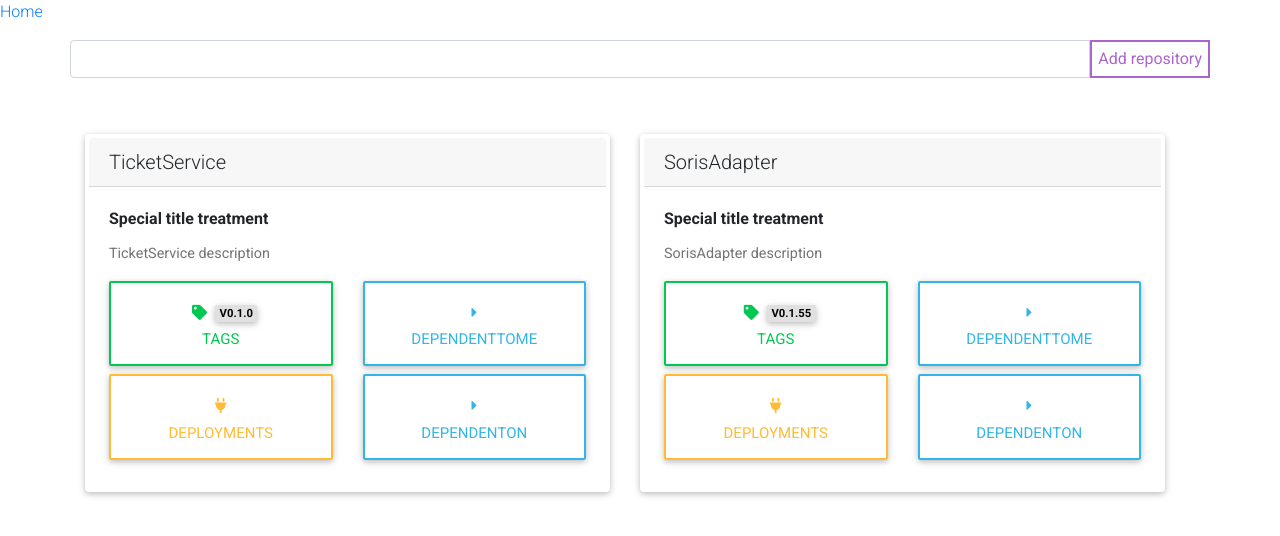
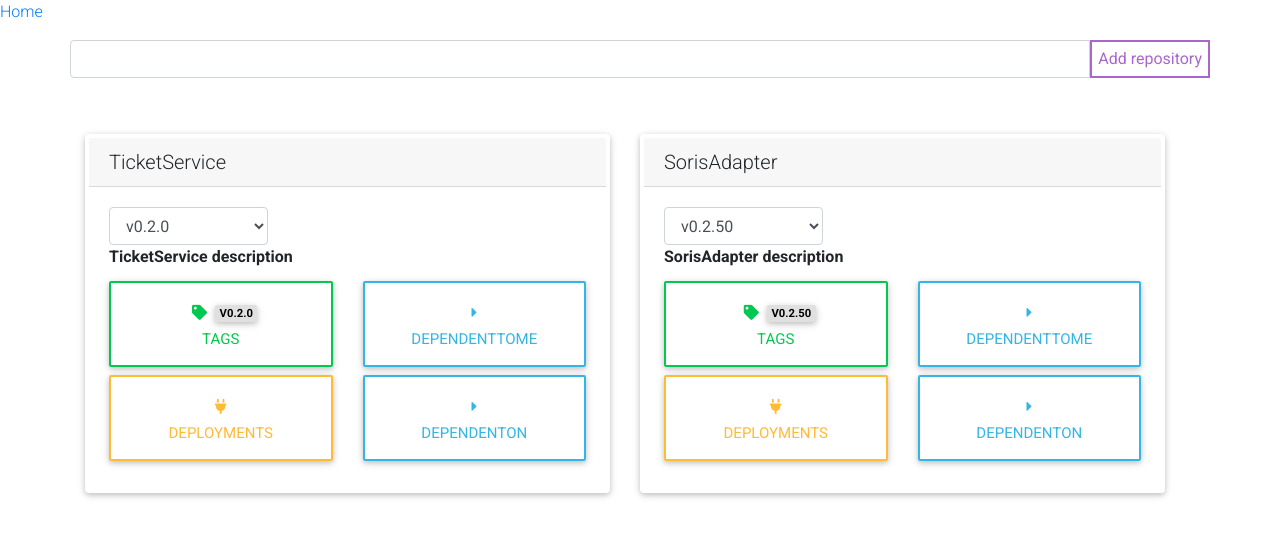
Before and after one commit to bbakla/tagtracker, a React (Create React App) app in the folder frontend/tracker/: page /projects in a window 1280 px wide. Shown: the top 536 px of the page. Built offline with nearby package versions, Linux system fonts and the light colour scheme.

Commit message:
dropdown works fine

```diff
--- a/frontend/tracker/src/DisplayProjects.js
+++ b/frontend/tracker/src/DisplayProjects.js
@@ -22,6 +22,17 @@ export class DisplayProjects extends Component {
                   </div>
               /!* <a href="#" className="btn btn-primary">Go somewhere</a>*!/
           );*/
+    sortTag = (tags) => {
+
+        let sorted = tags.sort((tag1, tag2) => new Date(tag2.createdDate) - new Date(tag1.createdDate));
+
+        console.log("sorting");
+        console.log(sorted);
+
+        //this.setState({selectedTag: sorted}, () => console.log( this.state.selectedTag));
+
+        return sorted;
+    }
 
   render = () =>
 
@@ -29,9 +40,10 @@ export class DisplayProjects extends Component {
 
           {
               this.props.projects.map(project => (
-                  <Project name = {project.projectName}
+                  <Project key={project.projectName}
+                           name = {project.projectName}
                            description = {project.description}
-                           tags = {project.tags}
+                           tags = {project.tags.sort((tag1, tag2) => new Date(tag2.createdDate) - new Date(tag1.createdDate))}
                            dependentToMe = {project.dependentToMe}
                            dependentOn = {project.dependentOn}
                            deployments = {project.deployments}
--- a/frontend/tracker/src/Project.js
+++ b/frontend/tracker/src/Project.js
@@ -4,35 +4,83 @@ import {Deployment} from "./deployment/Deployment";
 import {ShowDependency} from "./dependencies/ShowDependency";
 import {DisplayTags} from "./tags/DisplayTags";
 import {Switch, Route} from "react-router-dom";
+import Dropdown from "react-bootstrap/Dropdown";
+import DropdownButton from "react-bootstrap/DropdownButton";
+import ButtonGroup from "react-bootstrap/ButtonGroup";
 
 export class Project extends Component {
+    constructor(props) {
+        super(props);
 
-  render = () =>
+        this.state = {
+            selectedTagIndex:0
+        };
+    }
 
+
+    handleSelect = (event) => {
+        let selectedTagName = event.target.value
+
+        let index = this.props.tags.findIndex(t => (t.tagName === selectedTagName));
+
+        this.setState({selectedTagIndex: index});
+
+    }
+
+    render() {
+
+        return (
             <div key={this.props.name} className="col-md-6">
+
                 <div className="card p-1">
                     <h5 className="card-header">{this.props.name}</h5>
+
                     <div className="card-body">
-            <p className="card-title font-weight-bold">Special title
-              treatment</p>
-            <p className="card-text">{this.props.description}</p>
+                      {/*    <Dropdown>
+                        <Dropdown.Toggle variant="outline-danger" id="dropdown-basic">
+                           Tags
+                        </Dropdown.Toggle>
+
+                        <Dropdown.Menu>
+                            {
+                                this.props.tags.map(tag => (
+                                    <Dropdown.Item as="button" onClick={() => this.handleSelect({tag})}>{tag.tagName}</Dropdown.Item>
+                                ))
+                            }
+                        </Dropdown.Menu>
+                    </Dropdown>*/}
+
+                        <select className="form-control col-md-4"
+                                onChange={this.handleSelect}>
+
+                            {
+                                this.props.tags.map(tag => (
+                                    <option key={tag.tagName} value={tag.tagName}>{tag.tagName} </option>
+                                ))
+                            }
+                        </select>
+
+                        <p className="card-title font-weight-bold">{this.props.description}</p>
 
                         <div className="row">
                             <div className="col-xs-6 col-md-6">
 
-                <Tag projectName = {this.props.name}
-                    tags = {this.props.tags}/>
+                                <Tag projectName={this.props.name}
+                                     tag={this.props.tags[this.state.selectedTagIndex]}/>
 
-                <Deployment tags = {this.props.deployments}/>
+                                <Deployment deploymentStatus={this.props.tags[this.state.selectedTagIndex].deployments}/>
                             </div>
                             <div className="col-xs-6 col-md-6">
-                <ShowDependency relationshipType = "dependentToMe" dependencies = {this.props.dependentToMe}/>
-                <ShowDependency relationshipType = "dependentOn" dependencies = {this.props.dependentOn}/>
+                                <ShowDependency relationshipType="dependentToMe"
+                                                dependencies={this.props.tags[this.state.selectedTagIndex].dependentToMe}/>
+                                <ShowDependency relationshipType="dependentOn"
+                                                dependencies={this.props.tags[this.state.selectedTagIndex].dependentOn}/>
                             </div>
                         </div>
                     </div>
                 </div>
 
             </div>
-
+        )
     }
+}
--- a/frontend/tracker/src/ProjectDashboard.js
+++ b/frontend/tracker/src/ProjectDashboard.js
@@ -20,18 +20,8 @@ export default class ProjectDashboard extends Component {
                         {
                             tagName: 'v0.1.0',
                             message: "message1",
-                            releaseNotes: "releaseNote1"
-                        },
-                        {
-                            tagName: 'v0.1.4',
-                            message: "message2",
-                            releaseNotes: "releaseNote2"
-                        },
-                        {
-                            tagName: 'v0.2.0',
-                            message: "message3",
-                            releaseNotes: "releaseNote3"
-                        }],
+                            releaseNotes: "releaseNote1",
+                            createdDate: "2018-01-01T23:28:56.782Z",
                             dependentToMe: [
                                 {
                                     projectName: "soris",
@@ -46,13 +36,67 @@ export default class ProjectDashboard extends Component {
                                     projectName: "dependentOn1",
                                     tag: "v0.1.1"
                                 }],
-                    deployments: [
+                            deployments:
+                                {
+                                    dev: "false",
+                                    int: "false",
+                                    prod: "false"
+                                }
+
+                        },
+                        {
+                            tagName: 'v0.1.4',
+                            message: "message2",
+                            releaseNotes: "releaseNote2",
+                            createdDate: "2019-01-01T23:28:56.782Z",
+                            dependentToMe: [
+                                {
+                                    projectName: "soris",
+                                    tag: "v0.0.5555"
+                                },
+                                {
+                                    projectName: "rule-engine",
+                                    tag: "v0.1.0001"
+                                }],
+                            dependentOn: [
+                                {
+                                    projectName: "dependentOn1",
+                                    tag: "v0.00.111"
+                                }],
+                            deployments:
                                 {
                                     dev: "true",
                                     int: "true",
                                     prod: "false"
                                 }
-                    ]
+
+                        },
+                        {
+                            tagName: 'v0.2.0',
+                            message: "message3",
+                            releaseNotes: "releaseNote3",
+                            createdDate: "2020-01-01T23:28:56.782Z",
+                            dependentToMe: [
+                                {
+                                    projectName: "soris",
+                                    tag: "v0.1.06767"
+                                },
+                                {
+                                    projectName: "rule-engine",
+                                    tag: "v0.1.879879781"
+                                }],
+                            dependentOn: [
+                                {
+                                    projectName: "dependentOn1",
+                                    tag: "v0.1.991"
+                                }],
+                            deployments:
+                                {
+                                    dev: "true",
+                                    int: "true",
+                                    prod: "false"
+                                }
+                        }]
                 },
                 {
                     projectName: "SorisAdapter",
@@ -60,20 +104,62 @@ export default class ProjectDashboard extends Component {
                     description: "SorisAdapter description",
                     tags: [
                         {
-                            tagName: 'v0.1.55',
+                            tagName: 'v0.1.57775',
                             message: "message51",
-                            releaseNotes: "releaseNote51"
+                            releaseNotes: "releaseNote51",
+                            createdDate: "2020-01-01T23:28:56.782Z",
+                            dependentToMe: [
+                                {
+                                    projectName: "soris5",
+                                    tag: "v0.1.580"
+                                },
+                                {
+                                    projectName: "rule-engine5",
+                                    tag: "v0.1.1445"
+                                }],
+                            dependentOn: [
+                                {
+                                    projectName: "dependentOn15",
+                                    tag: "v0.1.1445"
+                                }],
+                            deployments:
+                                {
+                                    dev: "true",
+                                    int: "true",
+                                    prod: "false"
+                                }
                         },
                         {
                             tagName: 'v0.1.45',
                             message: "message52",
-                            releaseNotes: "releaseNote52"
+                            releaseNotes: "releaseNote52",
+                            createdDate: "2019-02-01T23:28:56.782Z",
+                            dependentToMe: [
+                                {
+                                    projectName: "soris565",
+                                    tag: "v0.1.50"
+                                },
+                                {
+                                    projectName: "rule-engine5",
+                                    tag: "v0.1.151111"
+                                }],
+                            dependentOn: [
+                                {
+                                    projectName: "dependentOn15",
+                                    tag: "v0.1.15"
+                                }],
+                            deployments:
+                                {
+                                    dev: "true",
+                                    int: "false",
+                                    prod: "false"
+                                }
                         },
                         {
                             tagName: 'v0.2.50',
                             message: "message53",
-                            releaseNotes: "releaseNote53"
-                        }],
+                            releaseNotes: "releaseNote53",
+                            createdDate: "2020-03-01T23:28:56.782Z",
                             dependentToMe: [
                                 {
                                     projectName: "soris5",
@@ -88,13 +174,13 @@ export default class ProjectDashboard extends Component {
                                     projectName: "dependentOn15",
                                     tag: "v0.1.15"
                                 }],
-                    deployments: [
+                            deployments:
                                 {
                                     dev: "true",
                                     int: "true",
                                     prod: "false"
                                 }
-                    ]
+                        }]
                 }
             ]
         }
--- a/frontend/tracker/src/deployment/Deployment.js
+++ b/frontend/tracker/src/deployment/Deployment.js
@@ -12,6 +12,7 @@ export class Deployment extends Component {
   }
 
   showDeploymentStatus = () => {
+
     if (this.state.showDeployStatus) {
       this.setState({showDeployStatus: false});
     } else {
@@ -20,6 +21,7 @@ export class Deployment extends Component {
   }
 
   render() {
+
     return (
         <div>
           <button className="btn btn-outline-warning btn-lg btn-block mb-2"
@@ -28,7 +30,7 @@ export class Deployment extends Component {
 
             <br/>Deployments
           </button>
-          {this.state.showDeployStatus && <DeployEnvironment/>}
+          {this.state.showDeployStatus && <DeployEnvironment deploymentStatus = {this.props.deploymentStatus}/>}
         </div>
     );
   }
--- a/frontend/tracker/src/tags/Tag.js
+++ b/frontend/tracker/src/tags/Tag.js
@@ -30,6 +30,8 @@ export class Tag extends Component {
 
     render() {
 
+
+
         return (
             <div>
 
@@ -42,7 +44,7 @@ export class Tag extends Component {
     }}  >
          <span>
             <span className="fa fa-tag p-2"></span>
-            <span className="badge badge-light">{this.props.tags[0].tagName}</span>
+            <span className="badge badge-light">{this.props.tag.tagName}</span>
         </span>
         <br/>Tags
     </Link>
```
Also changed, not shown: frontend/tracker/src/deployment/DeployEnvironment.js (+13 -7 lines), 1 other file (tests, documents, lock files or other folders). Lines whose indentation alone changed are shown as unchanged.
